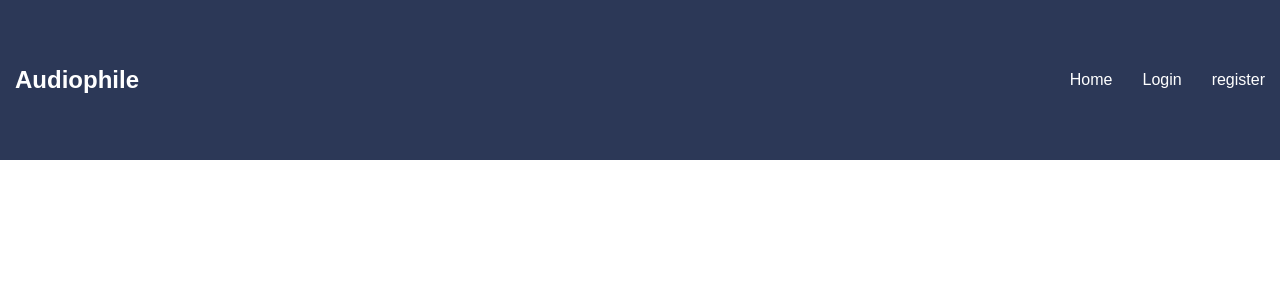
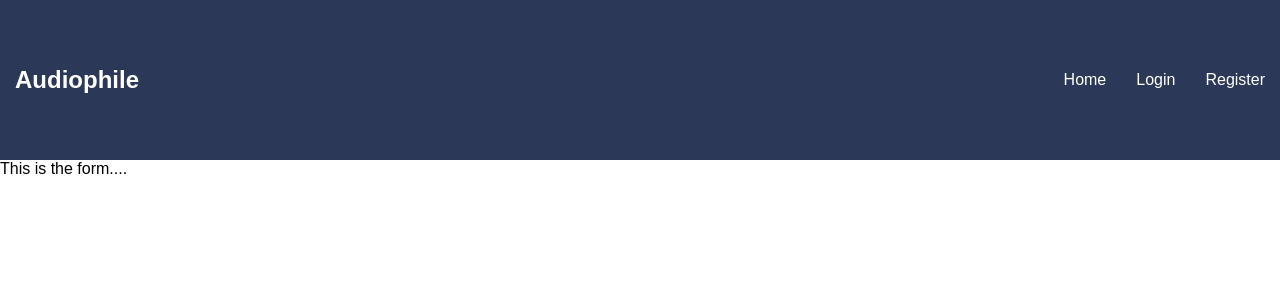
Before and after one commit to derek-oshita/quaranteam-client, a React (Create React App) app: page /register in a window 1280 px wide. Shown: the top 300 px of the page. Built offline with nearby package versions, Linux system fonts and the light colour scheme.

Commit message:
Register route working on front-end.

```diff
--- a/src/App.js
+++ b/src/App.js
@@ -2,6 +2,7 @@ import React, { Component } from 'react';
 import { withRouter } from 'react-router-dom';
 import jwt_decode from 'jwt-decode';
 import Nav from './components/Nav/Nav'
+import Routes from './config/routes'
 import './App.css';
 
 class App extends Component {
@@ -9,6 +10,7 @@ class App extends Component {
     return (
       <React.Fragment>
         <Nav />
+        <Routes />
       </React.Fragment>
     )
   }
--- /dev/null
+++ b/src/components/Auth/Register.js
@@ -0,0 +1,21 @@
+import React, { Component } from 'react';
+import { withRouter } from 'react-router-dom';
+import axios from 'axios';
+
+class Register extends Component {
+    state = {
+       username: '',
+       email: '',
+       password: '',
+    };
+
+    render () {
+        return (
+            <div>
+                This is the form....
+            </div>
+        )
+    }
+};
+
+export default Register;
--- a/src/components/Nav/Nav.js
+++ b/src/components/Nav/Nav.js
@@ -22,7 +22,7 @@ function Nav ({ currentUser, logout }) {
                 </li>
                 {/* REGISTE */}
                 <li className="nav-item">
-                    <NavLink className="nav-link" to="/register">register</NavLink>
+                    <NavLink className="nav-link" to="/register">Register</NavLink>
                 </li>
             </ul>
             </div>
--- /dev/null
+++ b/src/config/routes.js
@@ -0,0 +1,8 @@
+import React from 'react';
+import { Switch, Route } from 'react-router-dom';
+
+import Register from '../components/Auth/Register';
+
+export default () => (
+    <Route path='/register' component={Register} />
+)
```
Also changed, not shown: src/components/Auth/Login.js (added).
